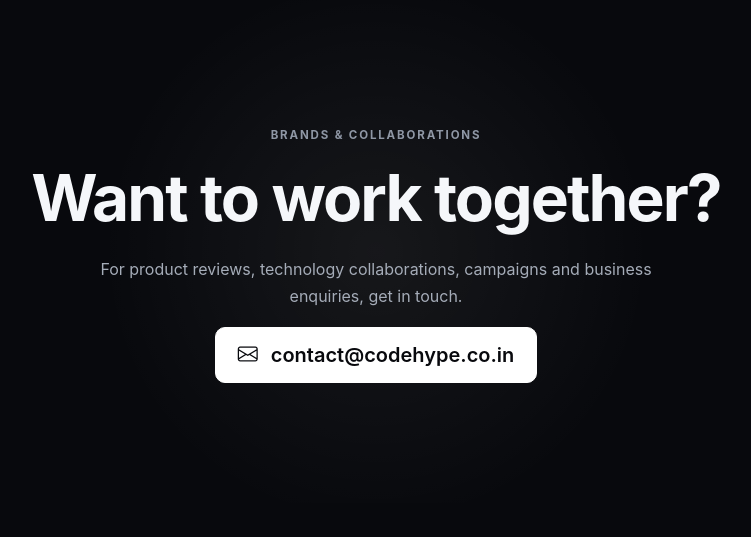
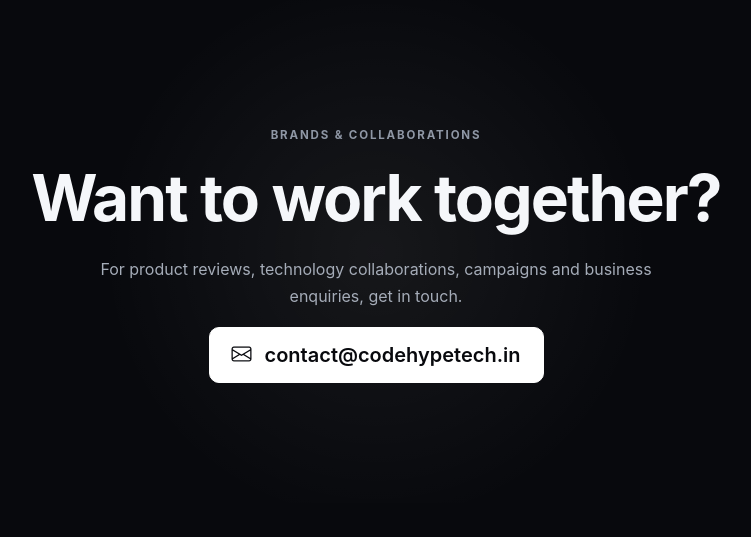
Before and after one commit to pkIITM/codehype-website, a Flask app: page /codehype in a window 1280 px wide. Shown: the part 3565-4102 px from the top of the page, without its empty margins (264-1015 px from the left). Run offline with Flask 3, Linux system fonts and the light colour scheme.

Commit message:
codehypetech

```diff
--- a/templates/codehype.html
+++ b/templates/codehype.html
@@ -14,7 +14,7 @@ CodeHype Tech | Tech Reviews, Unboxings & Technology
 
 <link
     rel="canonical"
-    href="https://codehype.co.in/codehype"
+    href="https://codehypetech.in/codehype"
 >
 
 
@@ -66,7 +66,7 @@ CodeHype Tech | Tech Reviews, Unboxings & Technology
 
 <meta
     property="og:url"
-    content="https://codehype.co.in/codehype"
+    content="https://codehypetech.in/codehype"
 >
 
 
@@ -78,7 +78,7 @@ CodeHype Tech | Tech Reviews, Unboxings & Technology
 
 <meta
     property="og:image"
-    content="https://codehype.co.in/static/images/codehype-logo.png"
+    content="https://codehypetech.in/static/images/codehype-logo.png"
 >
 
 
@@ -112,7 +112,7 @@ CodeHype Tech | Tech Reviews, Unboxings & Technology
 
 <meta
     name="twitter:image"
-    content="https://codehype.co.in/static/images/codehype-logo.png"
+    content="https://codehypetech.in/static/images/codehype-logo.png"
 >
 
 
@@ -129,29 +129,29 @@ CodeHype Tech | Tech Reviews, Unboxings & Technology
         {
             "@type": "Organization",
 
-            "@id": "https://codehype.co.in/#codehype-tech",
+            "@id": "https://codehypetech.in/#codehype-tech",
 
             "name": "CodeHype Tech",
 
             "alternateName": "CodeHype",
 
-            "url": "https://codehype.co.in/",
+            "url": "https://codehypetech.in/",
 
             "description": "CodeHype Tech is a technology platform and YouTube channel created by Priyanshu Kumar, focused on honest tech reviews, long-term experiences, unboxings, comparisons and practical technology content.",
 
             "founder": {
-                "@id": "https://codehype.co.in/#priyanshu-kumar"
+                "@id": "https://codehypetech.in/#priyanshu-kumar"
             },
 
             "logo": {
                 "@type": "ImageObject",
-                "url": "https://codehype.co.in/static/images/codehype-logo.png"
+                "url": "https://codehypetech.in/static/images/codehype-logo.png"
             },
 
             "sameAs": [
                 "https://www.youtube.com/@CodeHypeTech",
-                "https://ig.codehype.co.in/",
-                "https://fb.codehype.co.in/",
+                "https://ig.codehypetech.in/",
+                "https://fb.codehypetech.in/",
                 "https://www.linkedin.com/in/pk24india",
                 "https://x.com/pk24iitm"
             ]
@@ -161,13 +161,13 @@ CodeHype Tech | Tech Reviews, Unboxings & Technology
         {
             "@type": "Person",
 
-            "@id": "https://codehype.co.in/#priyanshu-kumar",
+            "@id": "https://codehypetech.in/#priyanshu-kumar",
 
             "name": "Priyanshu Kumar",
 
-            "url": "https://codehype.co.in/about",
+            "url": "https://codehypetech.in/about",
 
-            "image": "https://codehype.co.in/static/images/priyanshu.jpg",
+            "image": "https://codehypetech.in/static/images/priyanshu.jpg",
 
             "jobTitle": "Tech Creator",
 
@@ -180,15 +180,15 @@ CodeHype Tech | Tech Reviews, Unboxings & Technology
             },
 
             "worksFor": {
-                "@id": "https://codehype.co.in/#codehype-tech"
+                "@id": "https://codehypetech.in/#codehype-tech"
             },
 
-            "email": "mailto:contact@codehype.co.in",
+            "email": "mailto:contact@codehypetech.in",
 
             "sameAs": [
                 "https://www.youtube.com/@CodeHypeTech",
-                "https://ig.codehype.co.in/",
-                "https://fb.codehype.co.in/",
+                "https://ig.codehypetech.in/",
+                "https://fb.codehypetech.in/",
                 "https://www.linkedin.com/in/pk24india",
                 "https://x.com/pk24iitm"
             ]
@@ -198,16 +198,16 @@ CodeHype Tech | Tech Reviews, Unboxings & Technology
         {
             "@type": "WebSite",
 
-            "@id": "https://codehype.co.in/#website",
+            "@id": "https://codehypetech.in/#website",
 
             "name": "CodeHype Tech",
 
-            "url": "https://codehype.co.in/",
+            "url": "https://codehypetech.in/",
 
             "description": "CodeHype Tech — honest technology reviews, unboxings and practical technology insights by Priyanshu Kumar.",
 
             "publisher": {
-                "@id": "https://codehype.co.in/#codehype-tech"
+                "@id": "https://codehypetech.in/#codehype-tech"
             },
 
             "inLanguage": "en-IN"
@@ -217,20 +217,20 @@ CodeHype Tech | Tech Reviews, Unboxings & Technology
         {
             "@type": "WebPage",
 
-            "@id": "https://codehype.co.in/codehype#webpage",
+            "@id": "https://codehypetech.in/codehype#webpage",
 
-            "url": "https://codehype.co.in/codehype",
+            "url": "https://codehypetech.in/codehype",
 
             "name": "CodeHype Tech | Tech Reviews, Unboxings & Technology",
 
             "description": "The official CodeHype Tech technology channel by Priyanshu Kumar.",
 
             "isPartOf": {
-                "@id": "https://codehype.co.in/#website"
+                "@id": "https://codehypetech.in/#website"
             },
 
             "about": {
-                "@id": "https://codehype.co.in/#codehype-tech"
+                "@id": "https://codehypetech.in/#codehype-tech"
             },
 
             "inLanguage": "en-IN"
@@ -804,11 +804,11 @@ CodeHype Tech | Tech Reviews, Unboxings & Technology
 
 
         <a
-            href="mailto:contact@codehype.co.in"
+            href="mailto:contact@codehypetech.in"
             class="btn btn-primary btn-lg mt-3"
         >
             <i class="bi bi-envelope me-2"></i>
-            contact@codehype.co.in
+            contact@codehypetech.in
         </a>
 
     </div>
```
Also changed, not shown: templates/about.html (+36 -36 lines), templates/home.html (+19 -19 lines).
